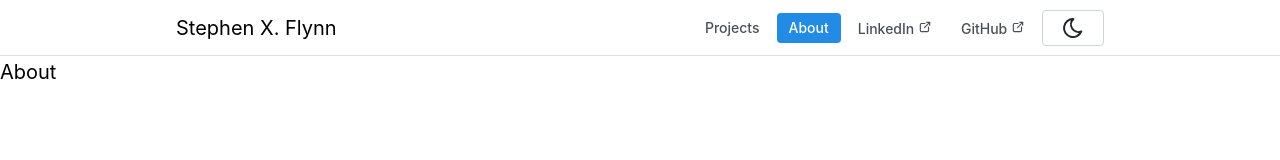
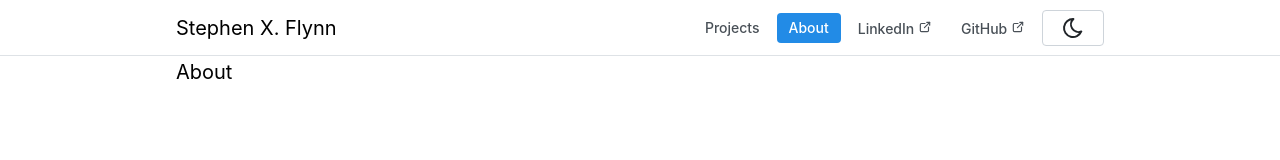
Before and after one commit to sxflynn/portfolio, a React (Vite) app: page /about in a window 1280 px wide. Shown: the top 160 px of the page. Built offline with nearby package versions, Linux system fonts and the light colour scheme.

Commit message:
created container

```diff
--- a/src/pages/About/About.tsx
+++ b/src/pages/About/About.tsx
@@ -1,10 +1,11 @@
-import { Text } from '@mantine/core';
+import { Container, Text } from '@mantine/core';
 
 const About = () => {
 
     return (
-<Text size="xl">About</Text>
-    );
-}
+<Container size="md">
+    <Text size="xl">About</Text>
+</Container>
+);}
 
 export default About;
```
